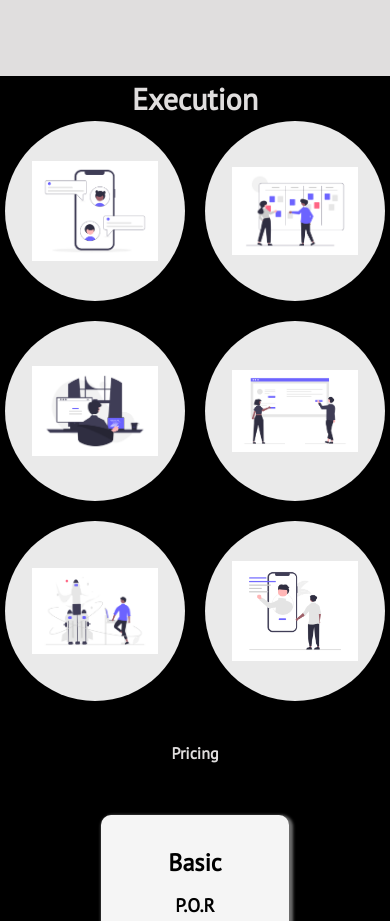
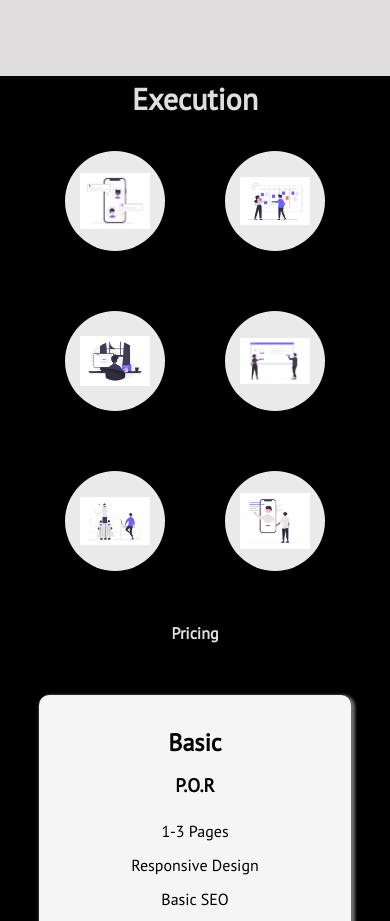
Before and after one commit to lmash12/workpage, a plain HTML site: page index.html in a window 390 px wide. Shown: the part 2420-3341 px from the top of the page. Drawn offline with nearby package versions, Linux system fonts and the light colour scheme.

Commit message:
responsiveness
fixed responsiveness issues

```diff
--- a/styles.css
+++ b/styles.css
@@ -602,7 +602,7 @@ footer a {
 }
 
 /* body css */
-@media (max-width: 980px) {
+@media only screen and (max-width: 980px) {
   .about {
     display: flex;
     flex-direction: column;
@@ -619,6 +619,10 @@ footer a {
   }
   .services {
     margin-bottom: 50px;
+  }
+  .service img {
+    width: 50px;
+    height: 50px;
   }
   .servicesList {
     display: flex;
@@ -645,10 +649,16 @@ footer a {
     flex-direction: column;
     margin-top: 0;
   }
+  .process-step {
+    width: 100px;
+    height: 100px;
+  }
   .process-container {
+    margin-top: 30px;
+    margin-bottom: 10px;
     display: grid;
     grid-template-columns: 1fr 1fr;
-    gap: 20px;
+    gap: 60px;
   }
 
   .process-icon {
@@ -684,9 +694,10 @@ footer a {
     flex-direction: column;
     justify-content: center;
     align-items: center;
+    width: 100%;
   }
   .pricing-card {
-    width: 100%;
+    width: 80%;
   }
 
   .form-container {
```
